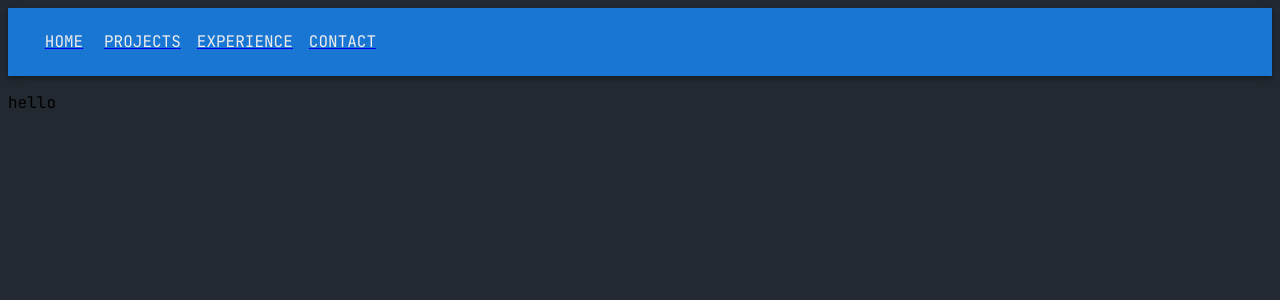
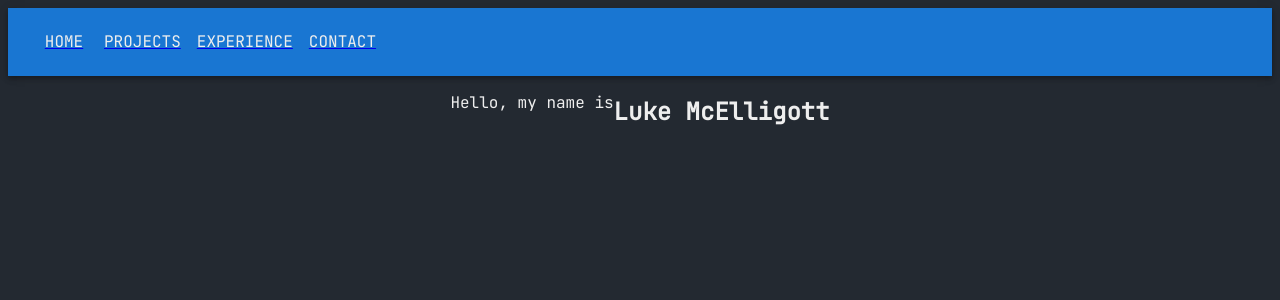
Before and after one commit to lukemcelligott/portfolio, a React (Create React App) app: page / in a window 1280 px wide. Shown: the top 300 px of the page. Built offline with nearby package versions, Linux system fonts and the light colour scheme.

Commit message:
home page

```diff
--- a/src/App.css
+++ b/src/App.css
@@ -32,7 +32,13 @@
   background-color: var(--black);
 }
 
+.container {
+  display: flex;
+  justify-content: center;
+}
+
 .font {
+  color: #EEEEEE;
   font-family: 'JetBrains Mono', monospace;
 }
 
--- a/src/Components/HomePage.tsx
+++ b/src/Components/HomePage.tsx
@@ -9,7 +9,10 @@ function HomePage() {
     return (
         <div>
             <NavBar />
-            <p className='font'>hello</p>
+            <div className='container'>
+                <p className='font'>Hello, my name is</p>
+                <h2 className='font'>Luke McElligott</h2>
+            </div>
         </div>
     )
 }
```
